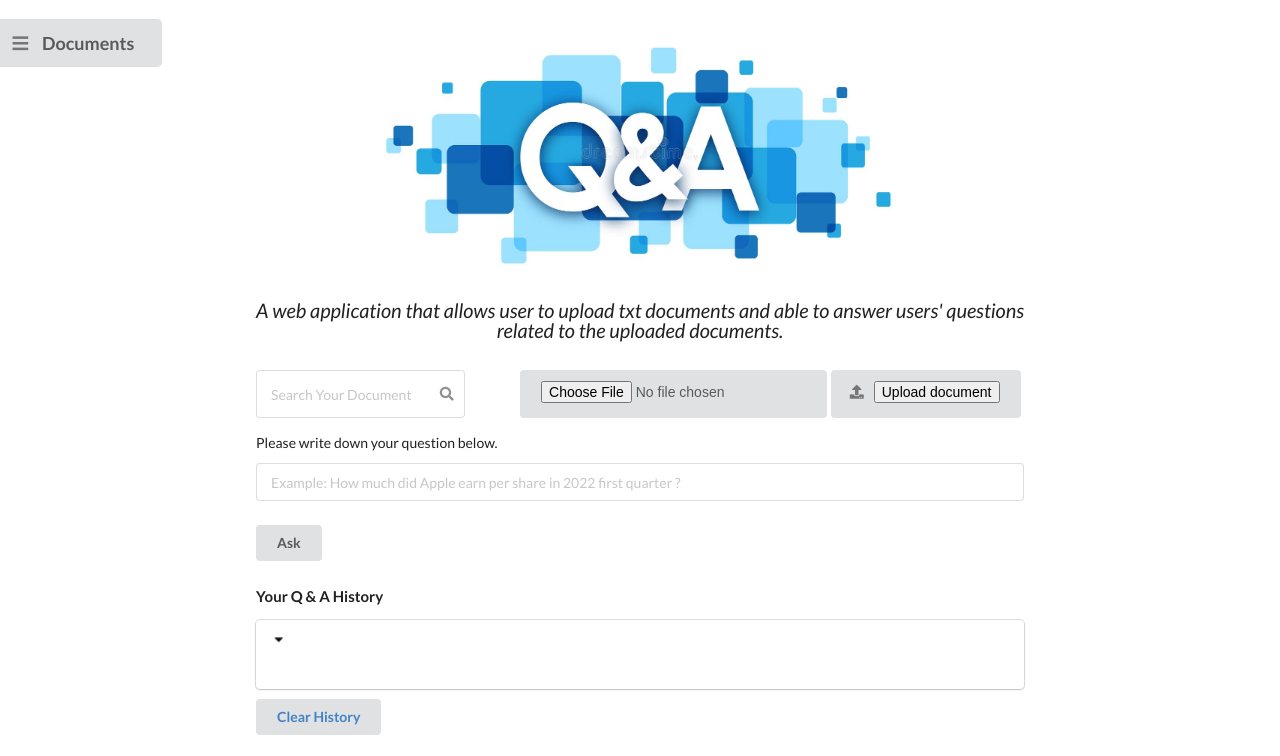
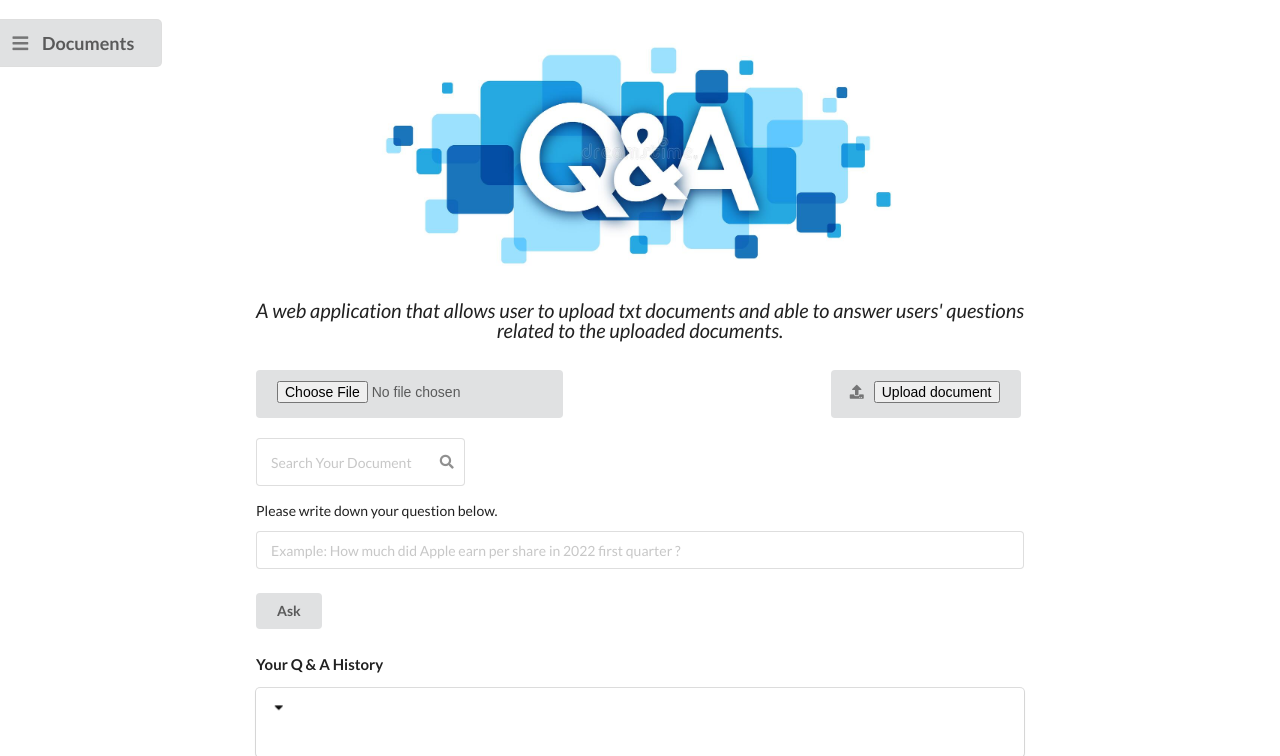
Before and after one commit to Nelsonlin0321/DocumentQuestionAnswering, a Flask app: page / in a window 1280 px wide. Shown: the top 756 px of the page. Before the commit the page ends 735 px from the top, so only its background shows below. Run offline with Flask 2, Linux system fonts and the light colour scheme; some libraries are stand-ins or nearby versions.

Commit message:
[1] Fix the bug of uploading document

```diff
--- a/templates/index.html
+++ b/templates/index.html
@@ -74,7 +74,7 @@
             <span class="text" >Documents</span>
         </div>
 
-        <div class style="float: right;">
+        <div class style="padding-bottom: 20px;">
             <form method=post enctype=multipart/form-data>
 
                 <div class="ui white button" style="float: right;height: 48px;">
@@ -82,7 +82,7 @@
                     <input type=submit value="Upload document">
                 </div>
 
-                <div class="ui white button" style="float: right;height: 48px;">
+                <div class="ui white button" style="height: 48px;">
                     <input type="file" class="inputfile" name="file"/>
                 </div>
 
@@ -92,7 +92,7 @@
         <form action="" method=post>
 
             <!-- document search form -->
-            <div class="ui search" id= "search_form" style="padding-bottom: 15px;z-index: -1;">
+            <div class="ui search" id= "search_form" style="padding-bottom: 15px;width: auto;">
                 <div class="field">
                     <div class="ui input icon form">
                         <input class ="prompt" type="text" placeholder="Search Your Document" name = "document" id="document_input" value = "{{qa_dict_list[-1].document}}" style="height: 48px;">
```
